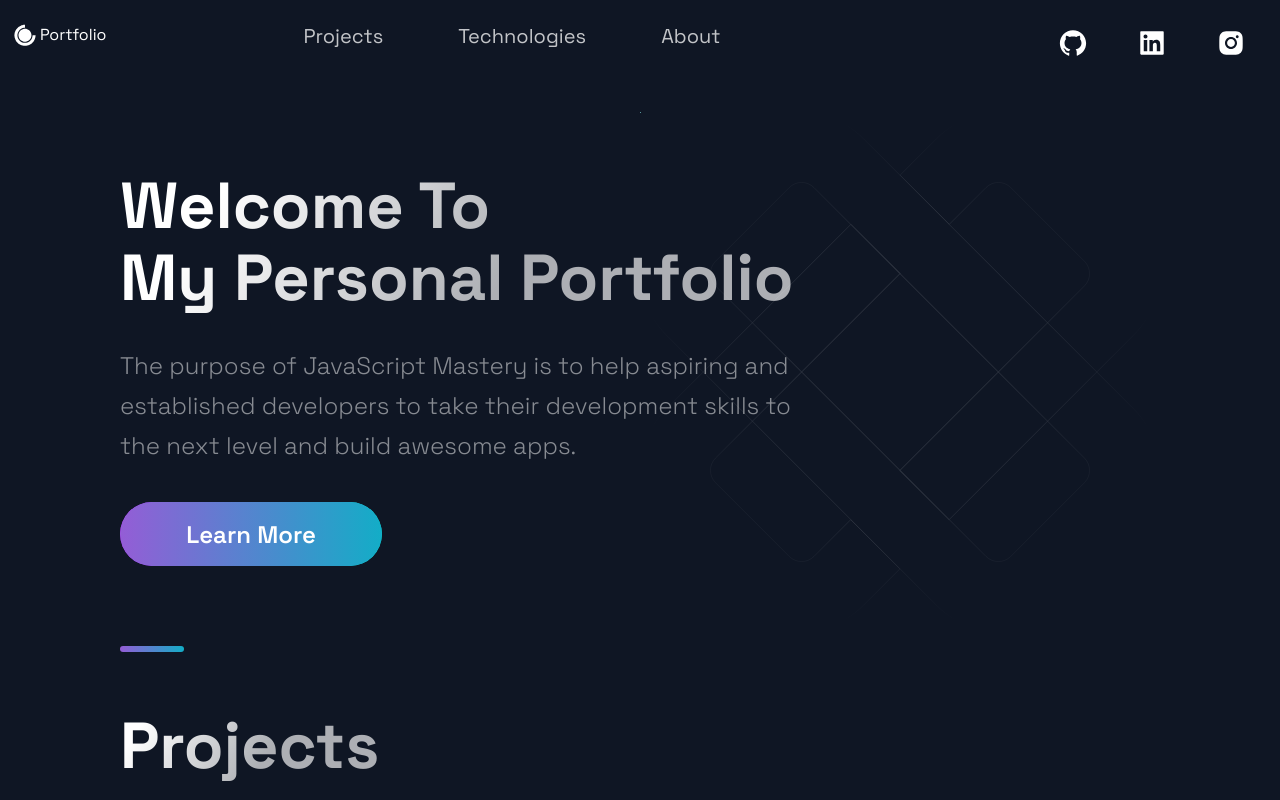
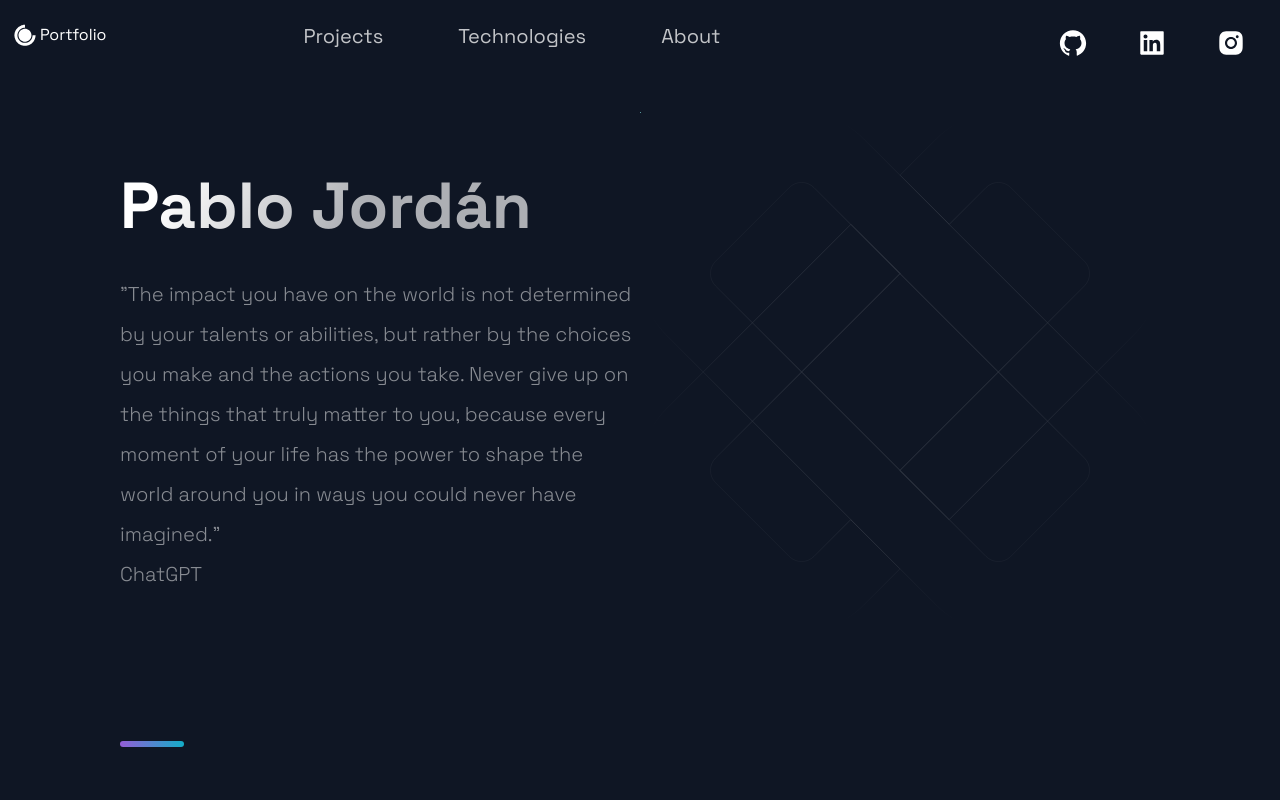
Before and after one commit to pablojordandlf/portfolio_pablo, a Next.js app: page / in a window 1280 px wide. Shown: the top 800 px of the page. Built offline with nearby package versions, Linux system fonts and the light colour scheme.

Commit message:
first changes

```diff
--- a/src/components/Hero/Hero.js
+++ b/src/components/Hero/Hero.js
@@ -4,18 +4,24 @@ import { Section, SectionText, SectionTitle } from '../../styles/GlobalComponent
 import Button from '../../styles/GlobalComponents/Button';
 import { LeftSection } from './HeroStyles';
 
-const Hero = (props) => (
+const Hero = () => (
   <>
     <Section row nopadding>
       <LeftSection>
         <SectionTitle main center>
-          Welcome To <br />
-          My Personal Portfolio
+          Pablo Jordán <br />
         </SectionTitle>
+
         <SectionText>
-        The purpose of JavaScript Mastery is to help aspiring and established developers to take their development skills to the next level and build awesome apps.
+        "The impact you have on the world is not determined by your talents or abilities, but rather by the choices you make and the actions you take. Never give up on the things that truly matter to you, because every moment of your life has the power to shape the world around you in ways you could never have imagined." <br />
+        ChatGPT
+
         </SectionText>
-        <Button onClick={props.handleClick}>Learn More</Button>
+        < br />< br />< br />< br />< br />< br />
+
+
+
+
       </LeftSection>
     </Section>
   </>
--- a/src/styles/GlobalComponents/index.js
+++ b/src/styles/GlobalComponents/index.js
@@ -56,7 +56,7 @@ export const SectionTitle = styled.h2`
 
 export const SectionText = styled.p`
   max-width: 800px;
-  font-size: 24px;
+  font-size: 20px;
   line-height: 40px;
   font-weight: 300;
   padding-bottom: 3.6rem;
```
